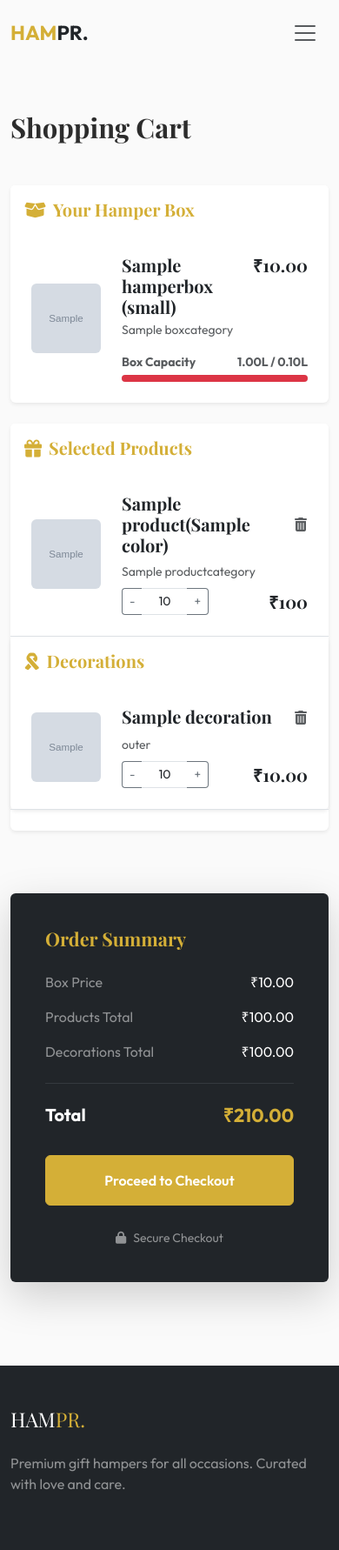
After one commit to adithp/Hampr, a Django app: page /cart/cart/ in a window 390 px wide. The commit adds this page. Shown: the whole page at 87% size. Run offline with Django 5.2, Linux system fonts and the light colour scheme; a user stored in the database is signed in; tables that the repository leaves empty hold one stand-in row (values such as "Sample post"); grey boxes marked "Sample" are stand-in pictures; parts of the project's set-up code (start-up, migrations or seed data) failed here and were passed over; some libraries are stand-ins or nearby versions.

Commit message:
Complete full cart page implementation and logic
- Finalize cart item listing and removal functionality.
- Integrate dynamic subtotal and total price calculations.
- Apply responsive UI styling for the cart summary and checkout button.
- Implement empty state handling for when the cart has no items.

```diff
--- /dev/null
+++ b/src/hampr/cart/context_processors.py
@@ -0,0 +1,12 @@
+from accounts.models import CustomUser
+
+def cart_items_count(request):
+    if request.user.is_authenticated:
+        user_id = request.user.id
+        user = CustomUser.objects.get(id=user_id)
+        if hasattr(user,'current_cart'):
+            cart =user.current_cart
+            count = 1
+            count += cart.cart_products.all().count()
+            count += cart.cart_decoartion.all().count()
+            return {'total_type_items_count':count}
--- /dev/null
+++ b/src/hampr/cart/templates/cart/cart.html
@@ -0,0 +1,344 @@
+{% load static %}
+<!DOCTYPE html>
+<html lang="en">
+
+<head>
+    <meta charset="UTF-8">
+    <meta name="viewport" content="width=device-width, initial-scale=1.0">
+    <title>Shopping Cart | HAMPR</title>
+
+    <!-- Fonts -->
+    <link rel="preconnect" href="https://fonts.googleapis.com">
+    <link rel="preconnect" href="https://fonts.gstatic.com" crossorigin>
+    <link
+        href="https://fonts.googleapis.com/css2?family=Outfit:wght@300;400;500;600;700&family=Playfair+Display:wght@400;600;700&display=swap"
+        rel="stylesheet">
+
+    <!-- Bootstrap 5 CSS -->
+    <link href="https://cdn.jsdelivr.net/npm/bootstrap@5.3.0/dist/css/bootstrap.min.css" rel="stylesheet">
+
+    <!-- FontAwesome -->
+    <link rel="stylesheet" href="https://cdnjs.cloudflare.com/ajax/libs/font-awesome/6.4.0/css/all.min.css">
+
+    <!-- Custom CSS -->
+    <link rel="stylesheet" href="{% static 'accounts/css/style.css' %}">
+    <link rel="stylesheet" href="{% static 'accounts/css/animations.css' %}">
+</head>
+
+<body>
+
+    <!-- Header -->
+   {% include 'catalog/nav-bar.html' %}
+
+    <!-- Cart Section -->
+    <section class="py-5" style="margin-top: 80px;">
+        <div class="container">
+            <h1 class="display-5 fw-bold mb-5">Shopping Cart</h1>
+
+            <div class="row g-5">
+                <!-- Cart Items -->
+                <div class="col-lg-8">
+
+                    <!-- Box Section -->
+                    <div class="card border-0 shadow-sm mb-4">
+                        <div class="card-header bg-white border-0 py-3">
+                            <h5 class="mb-0 fw-bold text-gold"><i class="fas fa-box-open me-2"></i>Your Hamper Box</h5>
+                        </div>
+                        <div class="card-body p-4">
+                            <div class="d-flex align-items-center gap-4">
+                                {% if cart.box_image %}
+                                <img src="{{cart.box_image.image.url}}" class="rounded"
+                                    style="width: 80px; height: 80px; object-fit: cover;" alt="Signature Luxe Box">
+                                {% else %}
+                                <img src="https://placehold.co/150x150/png?text=Luxe+Box" class="rounded"
+                                    style="width: 80px; height: 80px; object-fit: cover;" alt="Signature Luxe Box">
+                                {% endif %}
+                                <div class="flex-grow-1">
+                                    <div class="d-flex justify-content-between mb-1">
+                                        <h5 class="fw-bold mb-0">{{cart.box.name}} ({{cart.box_size.size_label}})</h5>
+                                        <h5 class="mb-0 fw-bold">₹{{cart.box_size.price}}</h5>
+                                    </div>
+                                    <p class="text-muted small mb-3">{{cart.box.category.name}}</p>
+
+                                    <!-- Volume Progress Bar -->
+                                    <div>
+
+                                       <div>
+  <div class="d-flex justify-content-between mb-1">
+    <span class="text-muted small fw-bold">Box Capacity</span>
+    <span class="text-muted small fw-bold">
+      <span id="usedVolume">0</span>L /
+      <span id="totalVolume">0</span>L
+    </span>
+  </div>
+
+  <div class="progress" style="height: 8px;">
+    <div
+      id="volumeProgressBar"
+      class="progress-bar bg-gold"
+      role="progressbar"
+      style="width: 0%"
+      aria-valuemin="0"
+      aria-valuemax="100">
+    </div>
+  </div>
+</div>
+                                    </div>
+                                </div>
+                            </div>
+                        </div>
+                    </div>
+
+                    <!-- Products Section -->
+                    <div class="card border-0 shadow-sm mb-4">
+                        <div class="card-header bg-white border-0 py-3">
+                            <h5 class="mb-0 fw-bold text-gold"><i class="fas fa-gift me-2"></i>Selected Products</h5>
+                        </div>
+                        <div class="card-body p-0">
+                            <!-- Product 1 -->
+                            {% for item in cart_products %}
+                            <div class="p-4 border-bottom">
+                                <div class="d-flex align-items-center gap-4">
+                                    {% if item.product_varient.variants_images.first %}
+                                    <img src="{{item.product_varient.variants_images.first.image.url}}" class="rounded"
+                                        style="width: 80px; height: 80px; object-fit: cover;"
+                                        alt="Artisan Dark Chocolate">
+                                    {% else %}
+ <img src="https://placehold.co/150x150/png?text=Chocolate" class="rounded"
+                                        style="width: 80px; height: 80px; object-fit: cover;"
+                                        alt="Artisan Dark Chocolate">
+                                    {% endif %}
+                                    <div class="flex-grow-1">
+                                        <div class="d-flex justify-content-between mb-2">
+                                            <h5 class="fw-bold mb-0">{{item.product_varient.product.name}}({{item.product_varient.size.name}}{{item.product_varient.color.name}})</h5>
+                                            <button class="btn btn-link text-muted p-0 hover-rotate-icon">
+                                                <i class="fas fa-trash-alt"></i>
+                                            </button>
+                                        </div>
+                                        <p class="text-muted small mb-2">{{item.product_varient.product.category.name}}</p>
+                                        <div class="d-flex justify-content-between align-items-center">
+                                            <div class="input-group input-group-sm" style="width: 100px;">
+                                                <button
+  class="btn btn-outline-secondary border-end-0 qty-btn"
+  type="button"
+  data-id="{{ item.product_varient.id }}"
+  data-action="decrement"
+  data-type="product"
+>-</button>
+
+<input type="text"
+  class="form-control text-center border-start-0 border-end-0 bg-white"
+  value="{{ item.quantity }}"
+  readonly>
+
+<button
+  class="btn btn-outline-secondary border-start-0 qty-btn"
+  type="button"
+  data-id="{{ item.product_varient.id }}"
+  data-action="increment"
+  data-type="product"
+>+</button>
+
+                                            </div>
+                                            <h5 class="mb-0 fw-bold">₹{% widthratio item.product_varient.price 1 item.quantity %}</h5>
+                                        </div>
+                                    </div>
+                                </div>
+                            </div>
+                           {% endfor %}
+                    </div>
+
+                    <!-- Decorations Section -->
+                    <div class="card border-0 shadow-sm mb-4">
+                        <div class="card-header bg-white border-0 py-3">
+                            <h5 class="mb-0 fw-bold text-gold"><i class="fas fa-ribbon me-2"></i>Decorations</h5>
+                        </div>
+                        <div class="card-body p-0">
+                            <!-- Decoration 1 -->
+                            {% for item in cart_decoration %}
+                            <div class="p-4 border-bottom">
+                                <div class="d-flex align-items-center gap-4">
+                                    {% if item.decoration.decoartion_image.first %}
+                                    <img src="{{item.decoration.decoartion_image.first.image.url}}" class="rounded"
+                                        style="width: 80px; height: 80px; object-fit: cover;" alt="Satin Ribbon">
+                                    {% else %}
+                                    <img src="https://placehold.co/150x150/png?text=Ribbon" class="rounded"
+                                        style="width: 80px; height: 80px; object-fit: cover;" alt="Satin Ribbon">
+                                    {% endif %}
+                                    <div class="flex-grow-1">
+                                        <div class="d-flex justify-content-between mb-2">
+                                            <h5 class="fw-bold mb-0">{{item.decoration.name}}</h5>
+                                            <button class="btn btn-link text-muted p-0 hover-rotate-icon">
+                                                <i class="fas fa-trash-alt"></i>
+                                            </button>
+                                        </div>
+                                        <p class="text-muted small mb-2">{{item.position}}</p>
+                                        <div class="d-flex justify-content-between align-items-center">
+                                            <div class="input-group input-group-sm" style="width: 100px;">
+                                           <button
+  class="btn btn-outline-secondary border-end-0 qty-btn"
+  type="button"
+  data-id="{{ item.decoration.id }}"
+  data-action="decrement"
+  data-type="decoration"
+  data-position="{{ item.position }}"
+>-</button>
+
+<input type="text"
+  class="form-control text-center border-start-0 border-end-0 bg-white"
+  value="{{ item.quantity }}"
+  readonly>
+
+<button
+  class="btn btn-outline-secondary border-start-0 qty-btn"
+  type="button"
+  data-id="{{ item.decoration.id }}"
+  data-action="increment"
+  data-type="decoration"
+  data-position="{{ item.position }}"
+>+</button>
+
+                                            </div>
+                                            <h5 class="mb-0 fw-bold">₹{{item.decoration.price}}</h5>
+                                        </div>
+                                    </div>
+                                </div>
+                            </div>
+                       {% endfor %}
+                            <!-- Decoration 2 -->
+                        </div>
+
+                            </div>
+                        </div>
+                    </div>
+
+
+
+                <!-- Summary -->
+                <div class="col-lg-4">
+                    <div class="card border-0 shadow-lg bg-dark text-white p-4 sticky-top" style="top: 100px;">
+                        <div class="card-body">
+                            <h4 class="fw-bold mb-4 text-gold">Order Summary</h4>
+                            <div class="d-flex justify-content-between mb-3">
+                                <span class="text-white-50">Box Price</span>
+                                <span>₹{{cart.box_size.price}}</span>
+                            </div>
+                            <div class="d-flex justify-content-between mb-3">
+                                <span class="text-white-50">Products Total</span>
+                                <span>₹{{cart.products_total}}</span>
+                            </div>
+                            <div class="d-flex justify-content-between mb-4">
+                                <span class="text-white-50">Decorations Total</span>
+                                <span>₹{{cart.decorations_total}}</span>
+                            </div>
+                            <hr class="border-secondary mb-4">
+                            <div class="d-flex justify-content-between mb-4">
+                                <span class="h5 fw-bold">Total</span>
+                                <span class="h4 fw-bold text-gold">₹{{cart.grand_total}}</span>
+                            </div>
+                            <a href="checkout.html" class="btn btn-primary w-100 py-3">Proceed to Checkout</a>
+                            <div class="mt-4 text-center">
+                                <small class="text-white-50"><i class="fas fa-lock me-2"></i>Secure Checkout</small>
+                            </div>
+                        </div>
+                    </div>
+                </div>
+            </div>
+        </div>
+    </section>
+
+    <!-- Footer -->
+    <footer class="mt-5 bg-dark text-white py-5">
+        <div class="container">
+            <div class="row g-4">
+                <div class="col-lg-4">
+                    <h3 class="text-white mb-4">HAM<span class="text-gold">PR.</span></h3>
+                    <p class="text-white-50">Premium gift hampers for all occasions. Curated with love and care.</p>
+                </div>
+            </div>
+        </div>
+    </footer>
+{% csrf_token %}
+
+    <script>
+function updateVolumeBar(used, total) {
+  const percent = Math.min((used / total) * 100, 100);
+
+  document.getElementById('usedVolume').innerText = used.toFixed(2);
+  document.getElementById('totalVolume').innerText = total.toFixed(2);
+
+  const bar = document.getElementById('volumeProgressBar');
+  bar.style.width = percent + '%';
+  bar.setAttribute('aria-valuenow', percent.toFixed(0));
+
+  // Color change
+  bar.classList.remove('bg-gold', 'bg-danger', 'bg-success');
+
+  if (percent < 70) {
+    bar.classList.add('bg-success');
+  } else if (percent < 90) {
+    bar.classList.add('bg-gold');
+  } else {
+    bar.classList.add('bg-danger');
+  }
+}
+
+// INITIAL LOAD (from Django values)
+updateVolumeBar(
+  {{ cart.get_used_volume|floatformat:2 }},
+  {{ cart.box_size.height|floatformat:2 }} * {{ cart.box_size.width|floatformat:2 }} * {{ cart.box_size.depth|floatformat:2 }} / 1000
+);
+</script>
+<script>
+const csrftoken = document.querySelector('[name=csrfmiddlewaretoken]').value;
+
+document.querySelectorAll('.qty-btn').forEach(btn => {
+  btn.addEventListener('click', function () {
+
+    const payload = {
+      product_id: this.dataset.id,
+      action: this.dataset.action,
+      type: this.dataset.type
+    };
+
+    if (this.dataset.type === 'decoration') {
+      payload.position = this.dataset.position;
+    }
+
+    fetch('/cart/update-cart/', {
+      method: 'POST',
+      headers: {
+        'Content-Type': 'application/json',
+        'X-CSRFToken': csrftoken
+      },
+      body: JSON.stringify(payload)
+    })
+    .then(res => res.json())
+    .then(data => {
+      if (data.success) {
+        if (data.success && data.cart) {
+  updateVolumeBar(
+    data.cart.used_volume,
+    data.cart.volume
+  );
+  location.reload();
+
+  // Update quantity input
+  const qtyInput = this.parentElement.querySelector('input');
+  if (qtyInput) {
+    qtyInput.value = data.quantity;
+  }
+}   // IMPORTANT
+      } else {
+        alert(data.error || data.message);
+      }
+    });
+  });
+});
+</script>
+
+    <script src="https://cdn.jsdelivr.net/npm/bootstrap@5.3.0/dist/js/bootstrap.bundle.min.js"></script>
+    <script src="https://cdnjs.cloudflare.com/ajax/libs/animejs/3.2.1/anime.min.js"></script>
+</body>
+
+</html>
--- a/src/hampr/cart/urls.py
+++ b/src/hampr/cart/urls.py
@@ -1,7 +1,7 @@
 from django.urls import path
 
 
-from .views import Select_Box_View,Replace_Box_View,UpdateCartView
+from .views import Select_Box_View,Replace_Box_View,UpdateCartView,CartView
 
 
 app_name = 'cart'
@@ -9,6 +9,7 @@ app_name = 'cart'
 urlpatterns = [
     path('add-box/<uuid:id>/',Select_Box_View.as_view(),name='add_box'),
     path('replace-box/<uuid:id>/',Replace_Box_View.as_view(),name='replace_box'),
-    path('update-cart/',UpdateCartView.as_view(),name='update_cart')
+    path('update-cart/',UpdateCartView.as_view(),name='update_cart'),
+    path('cart/',CartView.as_view(),name='cart_list')
 
 ]
--- a/src/hampr/cart/views.py
+++ b/src/hampr/cart/views.py
@@ -259,3 +259,28 @@ class UpdateCartView(LoginRequiredMixin,View):
                         "outer_count": outer_count
                     }
             })
+
+
+class CartView(LoginRequiredMixin,View):
+    def get(self,request,*args, **kwargs):
+        user_id = request.user.id
+        if CustomUser.objects.filter(id=user_id).exists():
+            user = CustomUser.objects.get(id=user_id)
+            if hasattr(user,'current_cart'):
+                cart = user.current_cart
+                cart.volume = round( cart.box_size.height * cart.box_size.width * cart.box_size.depth / 1000,2 )
+                cart.decorations_total = cart.get_decoration_total()
+                cart.products_total = cart.get_products_total()
+                cart.grand_total = cart.get_grand_total()
+                box_image = cart.box.box_images.filter(is_thumbnail=True).first()
+                if not box_image:
+                    box_image = cart.box_size.box_images.all().first()
+
+                print(box_image.image)
+                cart.box_image = box_image
+                cart_products = cart.cart_products.all()
+
+                cart_decoration = cart.cart_decoartion.all()
+                # print(cart)
+                # cart.grand_total = cart.box_size.price + cart.products_total + cart.decorations_total
+        return render(request,'cart/cart.html',{'cart':cart,'cart_products':cart_products,'cart_decoration':cart_decoration})
--- a/src/hampr/catalog/models.py
+++ b/src/hampr/catalog/models.py
@@ -99,7 +99,7 @@ class BoxImage(models.Model):
     display_order = models.IntegerField(null=True,blank=True)
     image = models.ImageField(upload_to='box_images/')
     is_thumbnail = models.BooleanField(default=False)
-    box_id = models.ForeignKey(HamperBox,on_delete=models.CASCADE)
+    box_id = models.ForeignKey(HamperBox,on_delete=models.CASCADE,related_name='box_images')
 
 
 class Color(models.Model):
--- a/src/hampr/catalog/templates/catalog/nav-bar.html
+++ b/src/hampr/catalog/templates/catalog/nav-bar.html
@@ -19,15 +19,11 @@
 
             <div class="d-flex align-items-center gap-3">
                 <a href="#" class="text-dark hover-rotate-icon fs-5"><i class="far fa-user"></i></a>
-                <a href="#" class="text-dark hover-rotate-icon fs-5 position-relative">
-                    <i class="far fa-heart"></i>
-                    <span class="position-absolute top-0 start-100 translate-middle badge rounded-pill bg-gold"
-                        id="wishlist-count" style="font-size: 0.6rem; display: none;">0</span>
-                </a>
-                <a href="#" class="text-dark hover-rotate-icon fs-5 position-relative">
+
+                <a href="{% url 'cart:cart_list' %}" class="text-dark hover-rotate-icon fs-5 position-relative">
                     <i class="fas fa-shopping-bag"></i>
                     <span class="position-absolute top-0 start-100 translate-middle badge rounded-pill bg-gold"
-                        style="font-size: 0.6rem;">0</span>
+                        style="font-size: 0.6rem;">{{total_type_items_count}}</span>
                 </a>
             </div>
             {% else %}
--- a/src/hampr/hampr/settings.py
+++ b/src/hampr/hampr/settings.py
@@ -78,6 +78,7 @@ TEMPLATES = [
                 'django.template.context_processors.request',
                 'django.contrib.auth.context_processors.auth',
                 'django.contrib.messages.context_processors.messages',
+                'cart.context_processors.cart_items_count',
             ],
         },
     },
```
